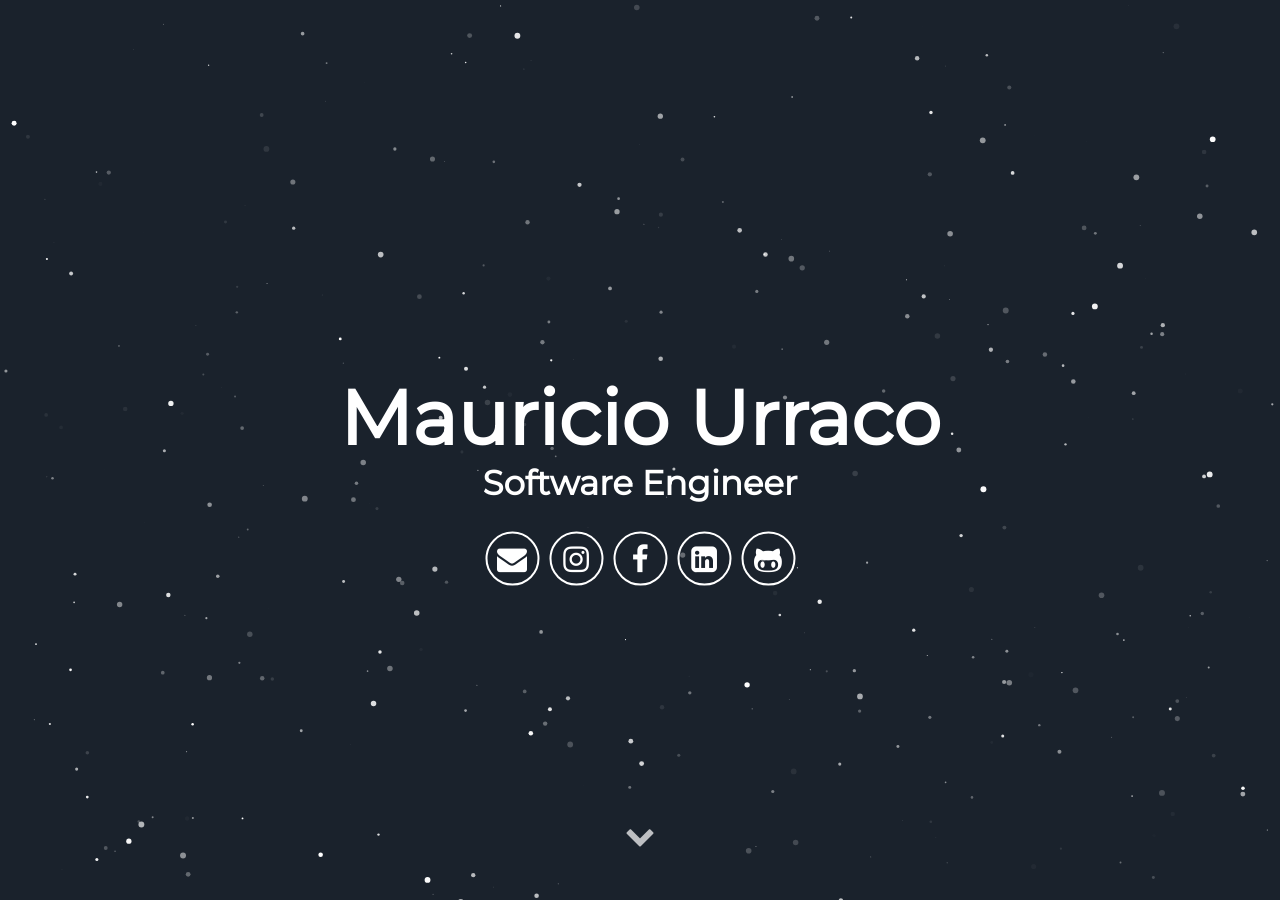
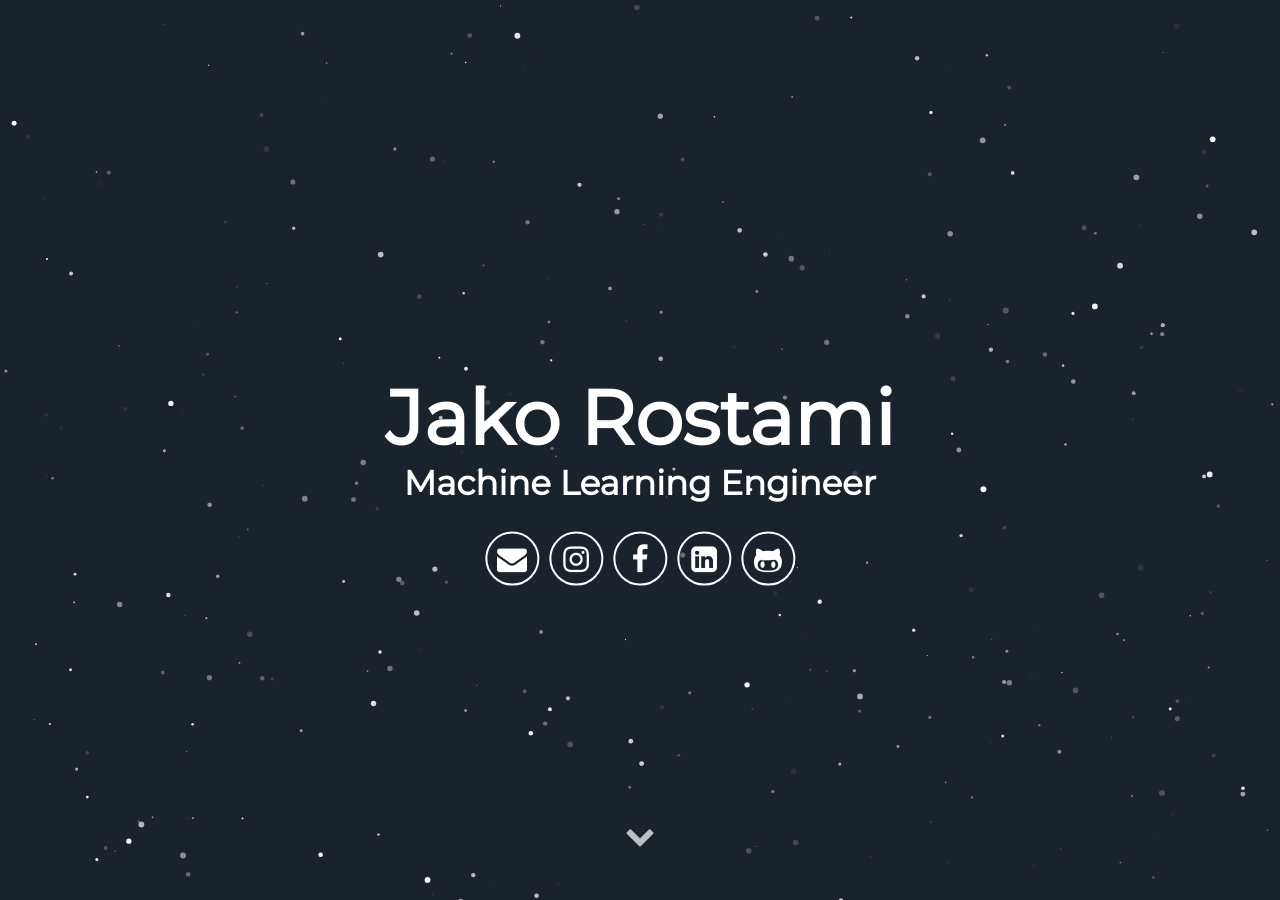
Before and after one commit to jakorostami/jakorostami.github.io, a Jekyll site: the page built from index.html, in a window 1280 px wide and 900 px high. Built offline with Jekyll 4.4.1, drawn with Linux system fonts in a browser that asks for light colours; some web fonts are replaced; some of the changed text lies outside the part shown.

Commit message:
testing svg data

```diff
--- a/_config.yml
+++ b/_config.yml
@@ -1,14 +1,14 @@
 # Site settings
-title: Mauricio Urraco
+title: Jako Rostami
 description: Jekyll Theme Minimal Resume
 # baseurl: "" # the subpath of your site, e.g. /blog
 # url: "localhost:3000" # the base hostname & protocol for your site e.g. http://willianjusten.com.br
 
 # User settings
-username: Mauricio Urraco
-user_description: I'm a Software Engineer from Argentina, always searching for the next challenge; no task is too scary nor too difficult. Lately I have been immersed in world of Giving Circles working with Grapevine, a California based startup trying to improve the world through collaborative giving. I'm the first engineer they hired to work on the platform.
-user_title: Software Engineer
-email: mauriurraco@gmail.com
+username: Jako Rostami
+user_description: Welcome to my personal page. I am Jako Rostami, background in Statistics and currently working as a Machine Learning Engineer at H&M Group. Former Data Scientist at Lidl Sweden. For some time I've been diving into different topics to test their real world applications. You'll find demonstrations of probability theory, applied topology (persistent homology), machine learning, and statistics.
+user_title: Machine Learning Engineer
+email: rostami.jako@gmail.com
 # twitter_username: lorem_ipsum
 instagram_username: mauriciourraco7
 facebook_username: mauricio.urraco
--- a/_includes/about.html
+++ b/_includes/about.html
@@ -5,6 +5,25 @@
 <div class="user">
   <div class="tech">
     <h2>Design</h2>
+    <svg viewBox="0 0 20 20" version="1.1" xmlns="http://www.w3.org/2000/svg" xmlns:xlink="http://www.w3.org/1999/xlink"
+      fill="#000000">
+      <g id="SVGRepo_bgCarrier" stroke-width="0"></g>
+      <g id="SVGRepo_tracerCarrier" stroke-linecap="round" stroke-linejoin="round"></g>
+      <g id="SVGRepo_iconCarrier">
+        <title>github [#142]</title>
+        <desc>Created with Sketch.</desc>
+        <defs> </defs>
+        <g id="Page-1" stroke="none" stroke-width="1" fill="none" fill-rule="evenodd">
+          <g id="Dribbble-Light-Preview" transform="translate(-140.000000, -7559.000000)" fill="#000000">
+            <g id="icons" transform="translate(56.000000, 160.000000)">
+              <path
+                d="M94,7399 C99.523,7399 104,7403.59 104,7409.253 C104,7413.782 101.138,7417.624 97.167,7418.981 C96.66,7419.082 96.48,7418.762 96.48,7418.489 C96.48,7418.151 96.492,7417.047 96.492,7415.675 C96.492,7414.719 96.172,7414.095 95.813,7413.777 C98.04,7413.523 100.38,7412.656 100.38,7408.718 C100.38,7407.598 99.992,7406.684 99.35,7405.966 C99.454,7405.707 99.797,7404.664 99.252,7403.252 C99.252,7403.252 98.414,7402.977 96.505,7404.303 C95.706,7404.076 94.85,7403.962 94,7403.958 C93.15,7403.962 92.295,7404.076 91.497,7404.303 C89.586,7402.977 88.746,7403.252 88.746,7403.252 C88.203,7404.664 88.546,7405.707 88.649,7405.966 C88.01,7406.684 87.619,7407.598 87.619,7408.718 C87.619,7412.646 89.954,7413.526 92.175,7413.785 C91.889,7414.041 91.63,7414.493 91.54,7415.156 C90.97,7415.418 89.522,7415.871 88.63,7414.304 C88.63,7414.304 88.101,7413.319 87.097,7413.247 C87.097,7413.247 86.122,7413.234 87.029,7413.87 C87.029,7413.87 87.684,7414.185 88.139,7415.37 C88.139,7415.37 88.726,7417.2 91.508,7416.58 C91.513,7417.437 91.522,7418.245 91.522,7418.489 C91.522,7418.76 91.338,7419.077 90.839,7418.982 C86.865,7417.627 84,7413.783 84,7409.253 C84,7403.59 88.478,7399 94,7399"
+                id="github-[#142]"> </path>
+            </g>
+          </g>
+        </g>
+      </g>
+    </svg>
     <svg viewBox="0 0 128 128">
       <path fill="#E44D26" d="M19.037 113.876l-10.005-112.215h109.936l-10.016 112.198-45.019 12.48z"></path><path fill="#F16529" d="M64 116.8l36.378-10.086 8.559-95.878h-44.937z"></path><path fill="#EBEBEB" d="M64 52.455h-18.212l-1.258-14.094h19.47v-13.762h-34.511l.33 3.692 3.382 37.927h30.799zM64 88.198l-.061.017-15.327-4.14-.979-10.975h-13.817l1.928 21.609 28.193 7.826.063-.017z"></path><path fill="#fff" d="M63.952 52.455v13.763h16.947l-1.597 17.849-15.35 4.143v14.319l28.215-7.82.207-2.325 3.234-36.233.335-3.696h-3.708zM63.952 24.599v13.762h33.244l.276-3.092.628-6.978.329-3.692z"></path>
     </svg>
```
Also changed, not shown: README.md.
